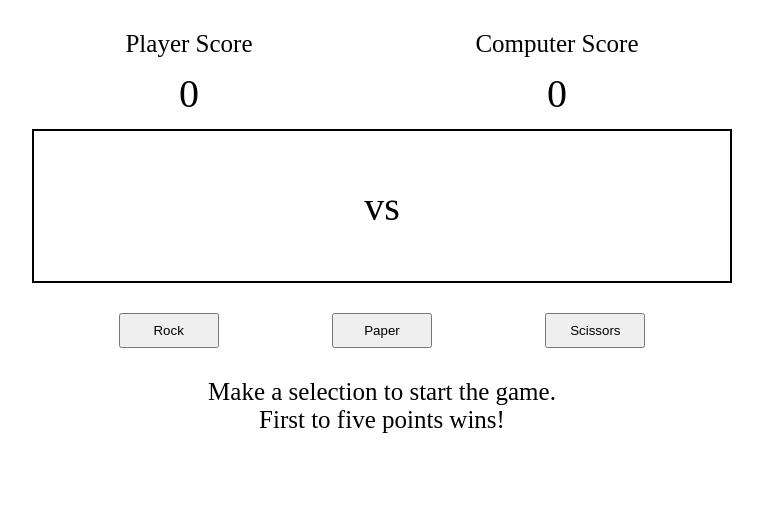
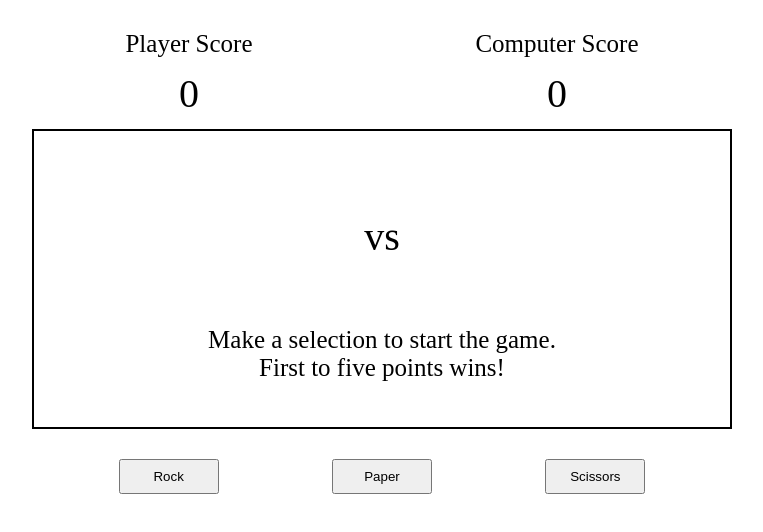
Before and after one commit to potaytocheeps/rock-paper-scissors, a plain HTML site: page index.html in a window 1280 px wide. Shown: the whole page, without its empty margins (258-1021 px from the left). Drawn offline with Linux system fonts and the light colour scheme.

Commit message:
Update styles and refactor index.html to improve layout
Moved the round result output message to be within the display
container, just below the selection images.

```diff
--- a/index.html
+++ b/index.html
@@ -19,10 +19,19 @@
       </div>
     </div>
 
-    <div class="selection-container">
-      <img class="player-selection">
-      <p class="selection-text">vs</p>
-      <img class="computer-selection">
+    <div class="round-results-container">
+      <div class="selection-container">
+        <img class="player-selection">
+        <p class="selection-text">vs</p>
+        <img class="computer-selection">
+      </div>
+
+      <div class="round-output-container">
+        <p class="round-output">
+          Make a selection to start the game.<br>
+          First to five points wins!
+        </p>
+      </div>
     </div>
 
     <div class="button-container">
@@ -31,13 +40,6 @@
       <button id="scissors">Scissors</button>
     </div>
 
-    <div class="output-container">
-      <p class="output">
-        Make a selection to start the game.<br>
-        First to five points wins!
-      </p>
-    </div>
-
     <div class="match-result-output-container">
       <p class="match-result-output"></p>
     </div>
--- a/script.js
+++ b/script.js
@@ -65,7 +65,7 @@ function playRound(event)
     let roundResultMessage = compareSelections(playerSelection, computerSelection);
     let playerScore = document.querySelector('.player-score');
     let computerScore = document.querySelector('.computer-score');
-    let output = document.querySelector('.output');
+    let output = document.querySelector('.round-output');
     let matchResultOutput = document.querySelector('.match-result-output');
 
     // Display selections
--- a/styles.css
+++ b/styles.css
@@ -1,3 +1,7 @@
+* {
+  box-sizing: border-box;
+}
+
 body {
   margin: 0;
   padding: 30px;
@@ -43,16 +47,25 @@ p {
 
 /* Selection Container */
 
+.round-results-container {
+  border: 2px solid black;
+  height: 300px;
+  display: flex;
+  flex-direction: column;
+  justify-content: space-between;
+  padding: 30px 0;
+}
+
 .selection-container {
-  border: 2px solid black;
-  height: 150px;
   display: flex;
   align-items: center;
   justify-content: space-around;
+  gap: 20px;
+  margin-top: 10px;
 }
 
 img {
-  height: 115px;
+  height: 130px;
   width: auto;
 }
 
@@ -64,6 +77,11 @@ img {
   border: 3px solid green;
   border-radius: 100%;
   padding: 5px;
+}
+
+.round-output-container {
+  font-size: 25px;
+  margin-bottom: 15px;
 }
 
 
@@ -87,10 +105,6 @@ button {
 
 /* Output Section */
 
-.output-container {
-  font-size: 25px;
-}
-
 .match-result-output-container {
   margin: 30px 0;
   font-size: 30px;
```
